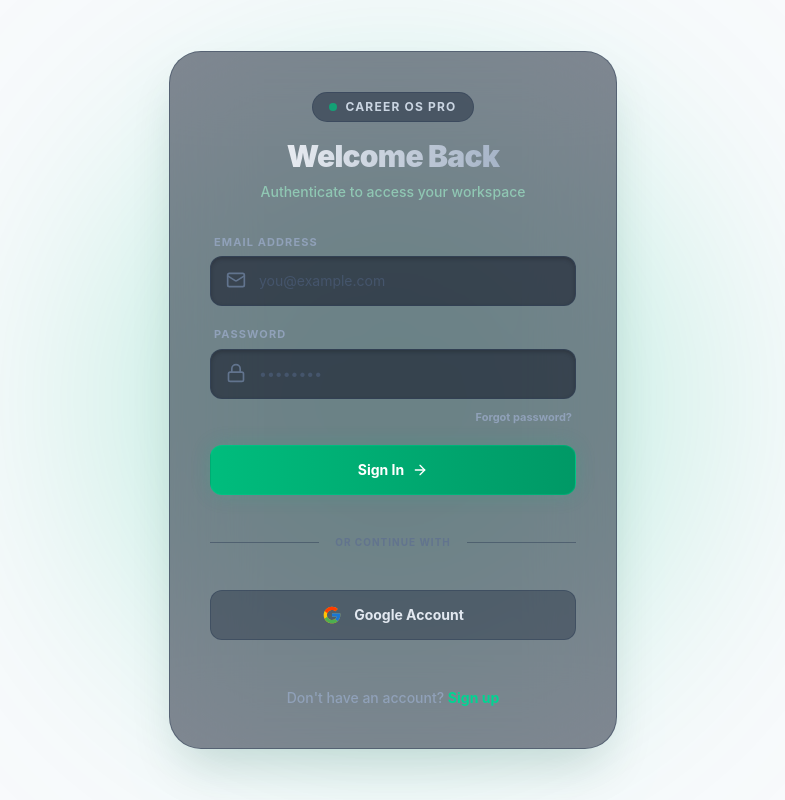
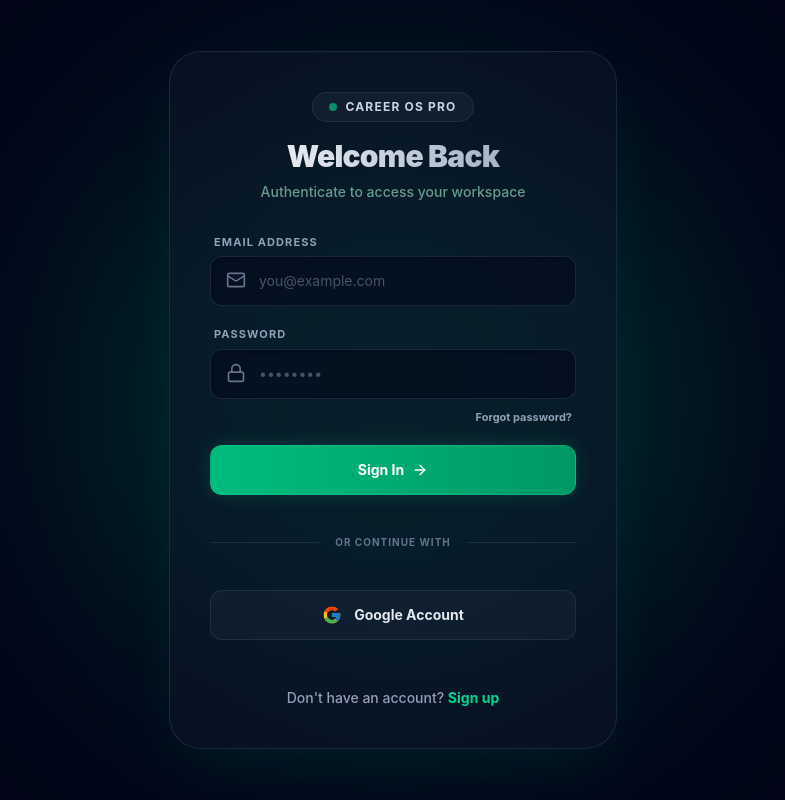
Before and after one commit to NaimurRahmanDurjoy/career-os-frontend, a React (Vite) app: page / in a window 1280 px wide. Shown: the whole page, without its empty margins (247-1032 px from the left). Built offline with nearby package versions, Linux system fonts and the light colour scheme; no server answers.

Commit message:
Update index.css

```diff
--- a/src/index.css
+++ b/src/index.css
@@ -12,15 +12,7 @@
         @apply bg-slate-50 text-slate-800 dark:bg-slate-950 dark:text-slate-300 font-sans antialiased min-h-screen overflow-x-hidden transition-colors duration-500;
     }
 
-    .dark body {
-        background-color: #020617;
-        /* Slate 950 */
-    }
 
-    body:not(.dark) {
-        background-color: #f8fafc;
-        /* Slate 50 */
-    }
 
     /* Custom Scrollbar for a premium feel */
     ::-webkit-scrollbar {
```
